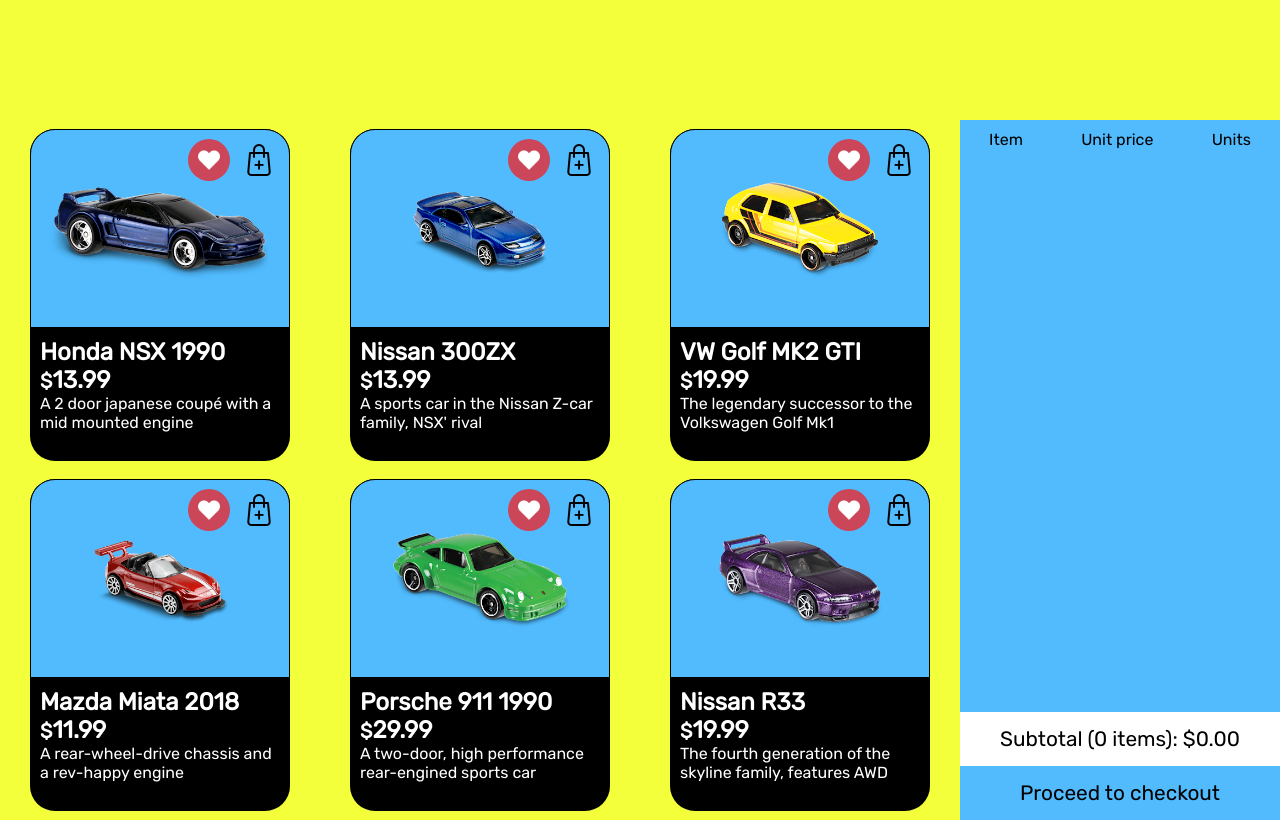
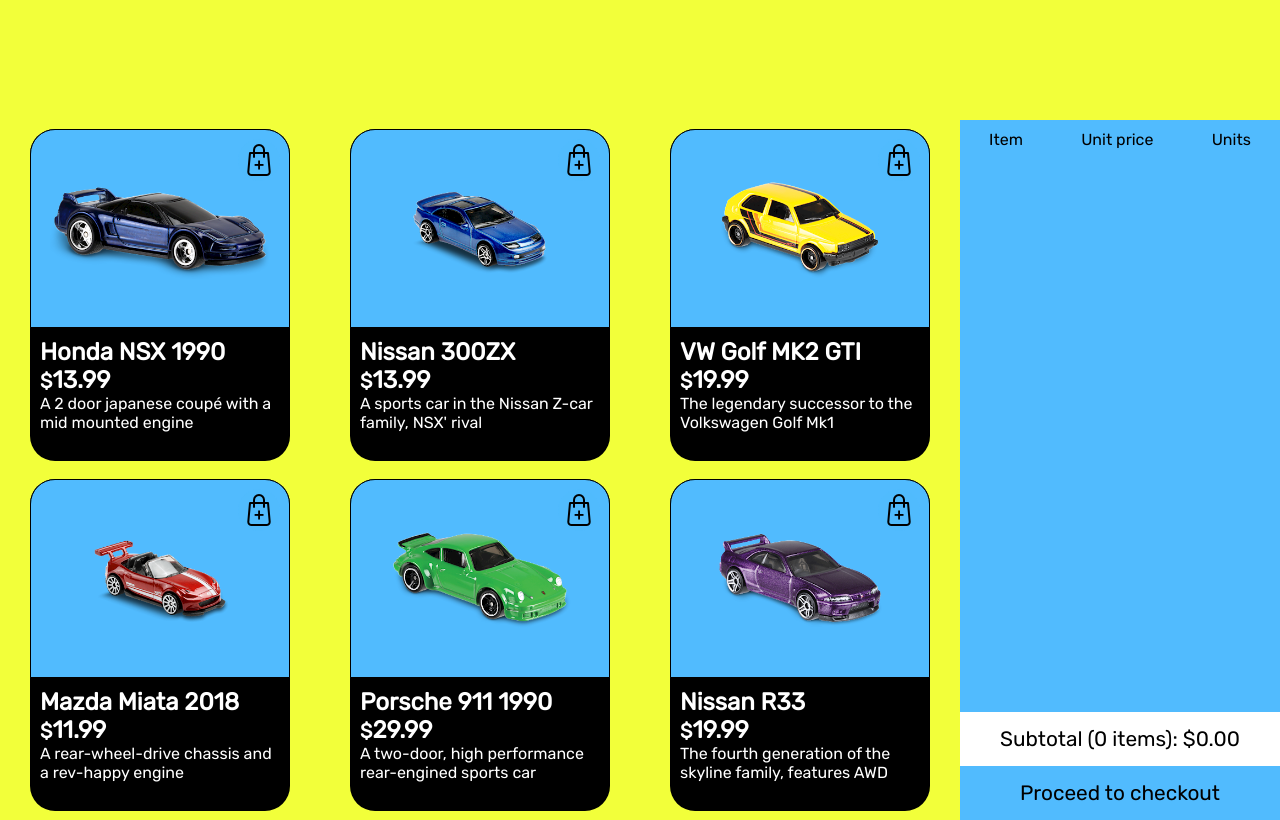
Before and after one commit to Nikolaevmar/shopping-cart, a plain HTML site: page App/index.html in a window 1280 px wide. Shown: the part 780-1600 px from the top of the page. Drawn offline with Linux system fonts and the light colour scheme.

Commit message:
removed some useless images and css

```diff
--- a/App/js/app.js
+++ b/App/js/app.js
@@ -32,9 +32,6 @@
                         <p>
                             ${product.description}
                         </p>
-                    </div>
-                    <div class="add-to-wishlist">
-                        <img src="./icons/heart.png" alt="add to wish list">
                     </div>
                     <div class="add-to-cart" onclick="addToCart(${product.id})">
                         <img src="./icons/bag-plus.png" alt="add to cart">
--- a/App/style.css
+++ b/App/style.css
@@ -217,27 +217,12 @@
   border-radius: 50%;
   cursor: pointer;
 }
-.products .item .item-container .add-to-wishlist {
-  background-color: rgba(255, 21, 21, 0.7);
-  display: flex;
-  justify-content: center;
-  align-items: center;
-  position: absolute;
-  top: 10px;
-  right: 60px;
-  padding: 5px;
-  border-radius: 50%;
-  cursor: pointer;
-}
+
 .products .item .item-container .add-to-cart img {
   width: 32px;
   height: 32px;
 }
-.products .item .item-container .add-to-wishlist img {
-  width: 32px;
-  height: 32px;
-  padding: 5px;
-}
+
 /* Products */
 
 /* Cart */
@@ -304,9 +289,6 @@
   border-radius: 50%;
   font-weight: bold;
   cursor: pointer;
-  -webkit-user-select: none; /* Chrome all / Safari all */
-  -moz-user-select: none; /* Firefox all */
-  -ms-user-select: none; /* IE 10+ */
 }
 
 /* cart footer */
```
Also changed, not shown: App/index.html (+1 -2 lines), App/icons/bag-plus - Copy.png (deleted), App/icons/filter.png (deleted), App/img/c5.png (deleted), App/img/c8.png (deleted), App/img/c9.png (deleted).
